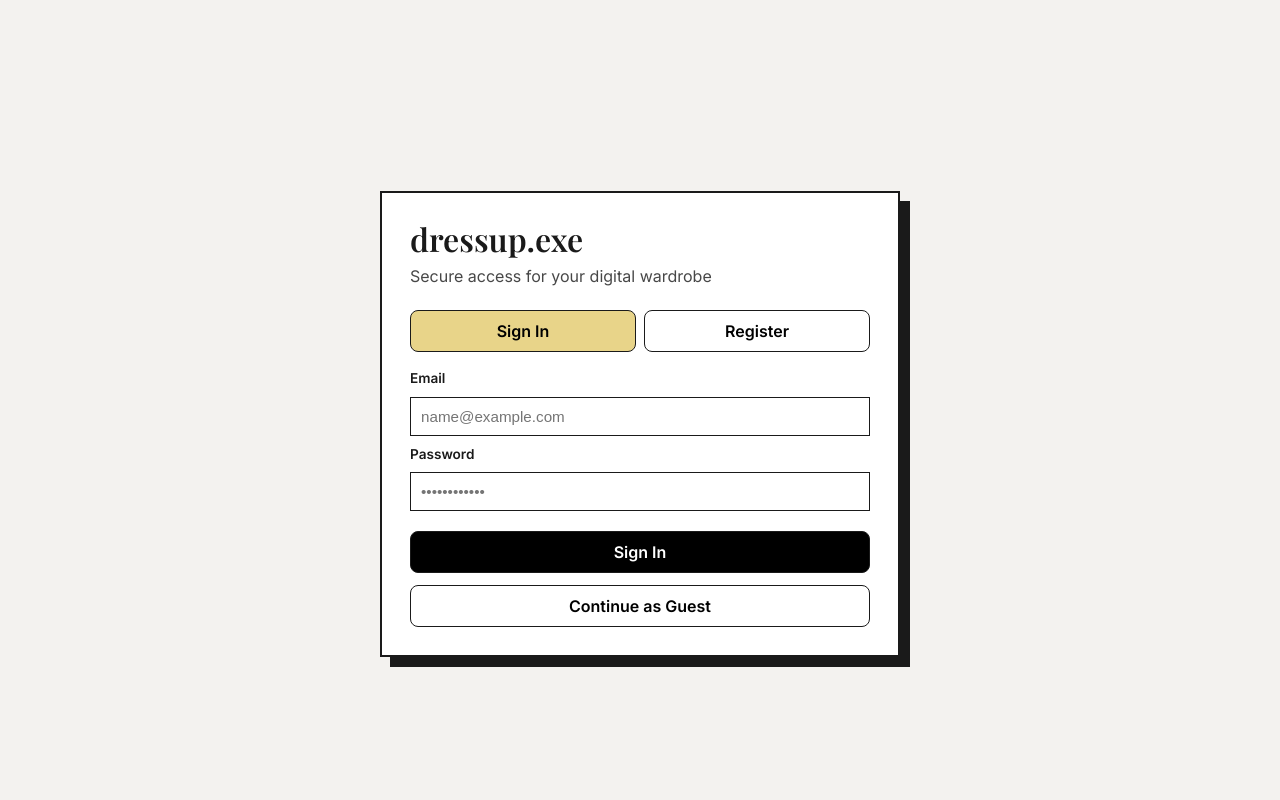
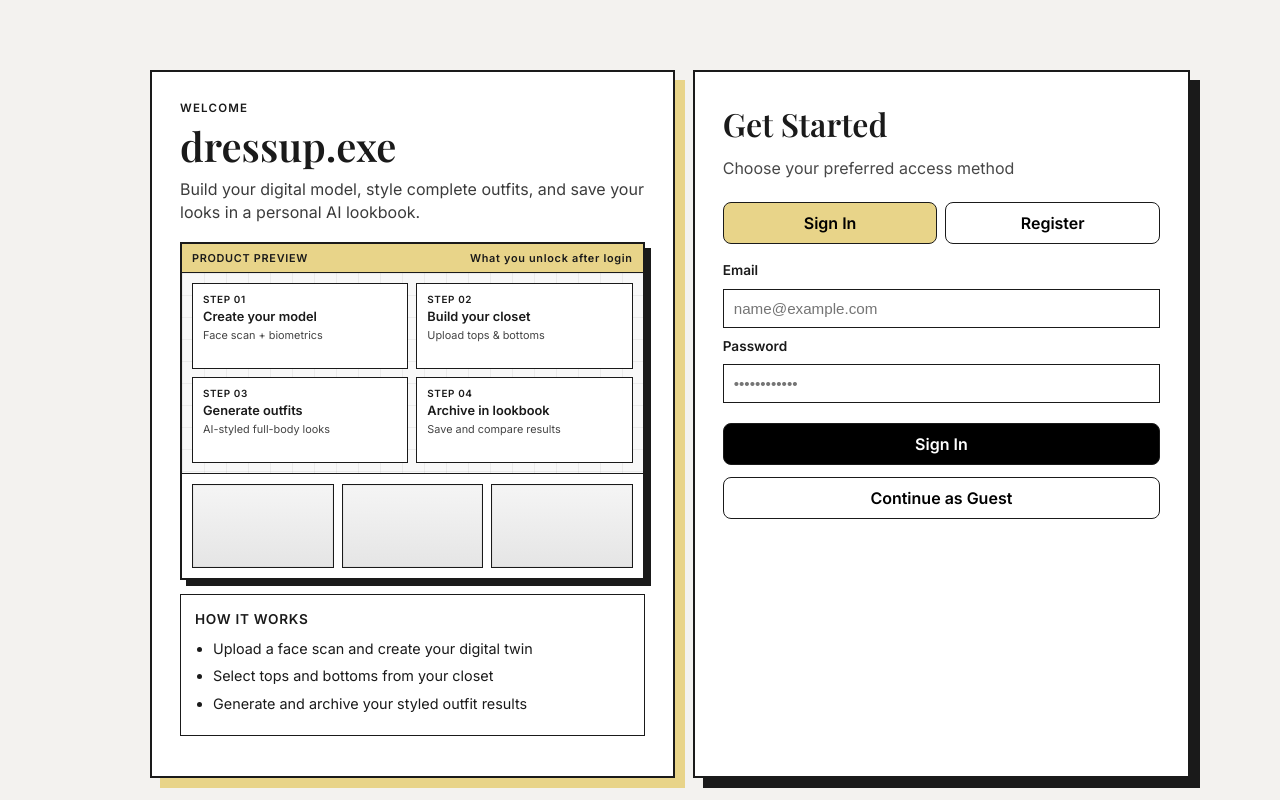
Before and after one commit to Sissighn/dressup-exe, a React (Vite) app in the folder frontend/: page / in a window 1280 px wide. Built offline with nearby package versions, Linux system fonts and the light colour scheme; a web font is replaced by a local one.

Commit message:
feat: redesign Auth component layout and enhance styling for better user experience

```diff
--- a/frontend/src/pages/Auth.jsx
+++ b/frontend/src/pages/Auth.jsx
@@ -80,9 +80,63 @@ const Auth = ({ onAuthSuccess }) => {
 
   return (
     <div className="auth-page">
-      <div className="auth-card">
-        <h1 className="auth-title">dressup.exe</h1>
-        <p className="auth-subtitle">Secure access for your digital wardrobe</p>
+      <div className="auth-shell">
+        <section className="auth-preview">
+          <p className="auth-kicker">WELCOME</p>
+          <h1 className="auth-preview-title">dressup.exe</h1>
+          <p className="auth-preview-subtitle">
+            Build your digital model, style complete outfits, and save your
+            looks in a personal AI lookbook.
+          </p>
+
+          <div className="auth-preview-demo" aria-hidden="true">
+            <div className="auth-demo-topbar">
+              <span>PRODUCT PREVIEW</span>
+              <span>What you unlock after login</span>
+            </div>
+            <div className="auth-demo-grid">
+              <div className="auth-demo-step">
+                <small>STEP 01</small>
+                <strong>Create your model</strong>
+                <span>Face scan + biometrics</span>
+              </div>
+              <div className="auth-demo-step">
+                <small>STEP 02</small>
+                <strong>Build your closet</strong>
+                <span>Upload tops & bottoms</span>
+              </div>
+              <div className="auth-demo-step">
+                <small>STEP 03</small>
+                <strong>Generate outfits</strong>
+                <span>AI-styled full-body looks</span>
+              </div>
+              <div className="auth-demo-step">
+                <small>STEP 04</small>
+                <strong>Archive in lookbook</strong>
+                <span>Save and compare results</span>
+              </div>
+            </div>
+
+            <div className="auth-demo-lookbook-strip">
+              <div className="auth-demo-look" />
+              <div className="auth-demo-look" />
+              <div className="auth-demo-look" />
+            </div>
+          </div>
+
+          <div className="auth-preview-block">
+            <h3>How it works</h3>
+            <ul>
+              <li>Upload a face scan and create your digital twin</li>
+              <li>Select tops and bottoms from your closet</li>
+              <li>Generate and archive your styled outfit results</li>
+            </ul>
+          </div>
+        </section>
+
+        <section className="auth-card">
+          <h2 className="auth-title">Get Started</h2>
+          <p className="auth-subtitle">Choose your preferred access method</p>
 
           <div className="auth-tabs">
             <button
@@ -149,6 +203,7 @@ const Auth = ({ onAuthSuccess }) => {
           >
             Continue as Guest
           </button>
+        </section>
       </div>
     </div>
   );
--- a/frontend/src/pages/auth.css
+++ b/frontend/src/pages/auth.css
@@ -6,9 +6,173 @@
   padding: 24px;
 }
 
+.auth-shell {
+  width: 100%;
+  max-width: 980px;
+  display: grid;
+  grid-template-columns: 1.2fr 1fr;
+  gap: 18px;
+}
+
+.auth-preview {
+  background: #fff;
+  border: 2px solid var(--border-color);
+  box-shadow: 10px 10px 0 var(--accent-yellow);
+  padding: 28px;
+}
+
+.auth-kicker {
+  margin: 0;
+  font-size: 0.72rem;
+  letter-spacing: 1.2px;
+  font-weight: 800;
+}
+
+.auth-preview-title {
+  margin: 6px 0 10px;
+  font-family: var(--font-serif);
+  font-style: italic;
+  font-size: 2.5rem;
+}
+
+.auth-preview-subtitle {
+  margin: 0 0 18px;
+  line-height: 1.45;
+  opacity: 0.85;
+}
+
+.auth-preview-demo {
+  border: 2px solid var(--border-color);
+  margin: 0 0 14px;
+  background: #fff;
+  box-shadow: 6px 6px 0 var(--soft-black);
+}
+
+.auth-demo-topbar {
+  display: flex;
+  justify-content: space-between;
+  align-items: center;
+  border-bottom: 1px solid var(--border-color);
+  padding: 6px 10px;
+  font-size: 0.68rem;
+  font-weight: 800;
+  letter-spacing: 0.7px;
+  background: var(--accent-yellow);
+}
+
+.auth-demo-grid {
+  display: grid;
+  grid-template-columns: 1fr 1fr;
+  gap: 8px;
+  padding: 10px;
+  border-bottom: 1px solid var(--border-color);
+  background:
+    linear-gradient(var(--grid-color) 1px, transparent 1px),
+    linear-gradient(90deg, var(--grid-color) 1px, transparent 1px), #f8f8f8;
+  background-size: 22px 22px;
+}
+
+.auth-demo-step {
+  border: 1px solid var(--border-color);
+  background: #fff;
+  padding: 8px 10px;
+  display: flex;
+  flex-direction: column;
+  gap: 2px;
+  min-height: 68px;
+}
+
+.auth-demo-step small {
+  font-size: 0.62rem;
+  font-weight: 900;
+  letter-spacing: 0.6px;
+}
+
+.auth-demo-step strong {
+  font-size: 0.8rem;
+  line-height: 1.2;
+}
+
+.auth-demo-step span {
+  font-size: 0.68rem;
+  opacity: 0.82;
+}
+
+.auth-demo-lookbook-strip {
+  display: flex;
+  gap: 8px;
+  padding: 10px;
+}
+
+.auth-demo-look {
+  flex: 1;
+  height: 82px;
+  border: 1px solid var(--border-color);
+  background:
+    linear-gradient(180deg, #f5f5f5 0%, #e5e5e5 100%),
+    repeating-linear-gradient(
+      -45deg,
+      rgba(0, 0, 0, 0.04) 0,
+      rgba(0, 0, 0, 0.04) 7px,
+      transparent 7px,
+      transparent 14px
+    );
+  box-shadow: inset 0 0 0 1px rgba(0, 0, 0, 0.04);
+}
+
+.auth-preview-block {
+  border: 1px solid var(--border-color);
+  padding: 14px;
+  margin-bottom: 12px;
+}
+
+.auth-preview-block h3 {
+  margin: 0 0 8px;
+  font-size: 0.85rem;
+  letter-spacing: 0.7px;
+  text-transform: uppercase;
+}
+
+.auth-preview-block ul {
+  margin: 0;
+  padding-left: 18px;
+}
+
+.auth-preview-block li {
+  margin-bottom: 6px;
+  font-size: 0.9rem;
+}
+
+.auth-access-options {
+  display: flex;
+  flex-wrap: wrap;
+  gap: 8px;
+}
+
+.auth-access-btn {
+  border: 1px solid var(--border-color);
+  padding: 6px 10px;
+  font-size: 0.72rem;
+  font-weight: 800;
+  background: #fff;
+  cursor: pointer;
+}
+
+.auth-access-btn:hover {
+  background: var(--accent-pink);
+}
+
+.auth-access-btn-guest {
+  background: var(--accent-yellow);
+}
+
+.auth-access-btn:disabled {
+  opacity: 0.55;
+  cursor: not-allowed;
+}
+
 .auth-card {
   width: 100%;
-  max-width: 460px;
   background: #fff;
   border: 2px solid var(--border-color);
   box-shadow: 10px 10px 0 var(--soft-black);
@@ -97,3 +261,9 @@
   background: #fff;
   color: #000;
 }
+
+@media (max-width: 900px) {
+  .auth-shell {
+    grid-template-columns: 1fr;
+  }
+}
```
Lines whose indentation alone changed are shown as unchanged.
